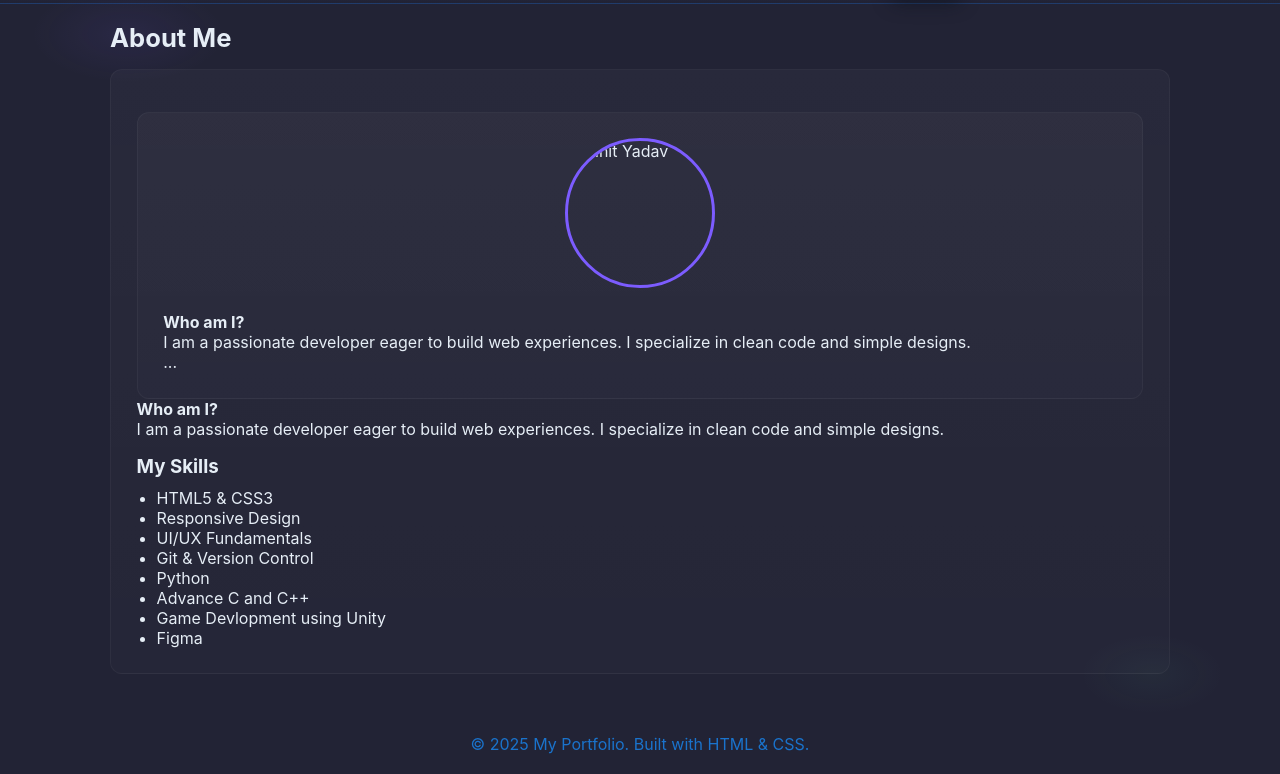
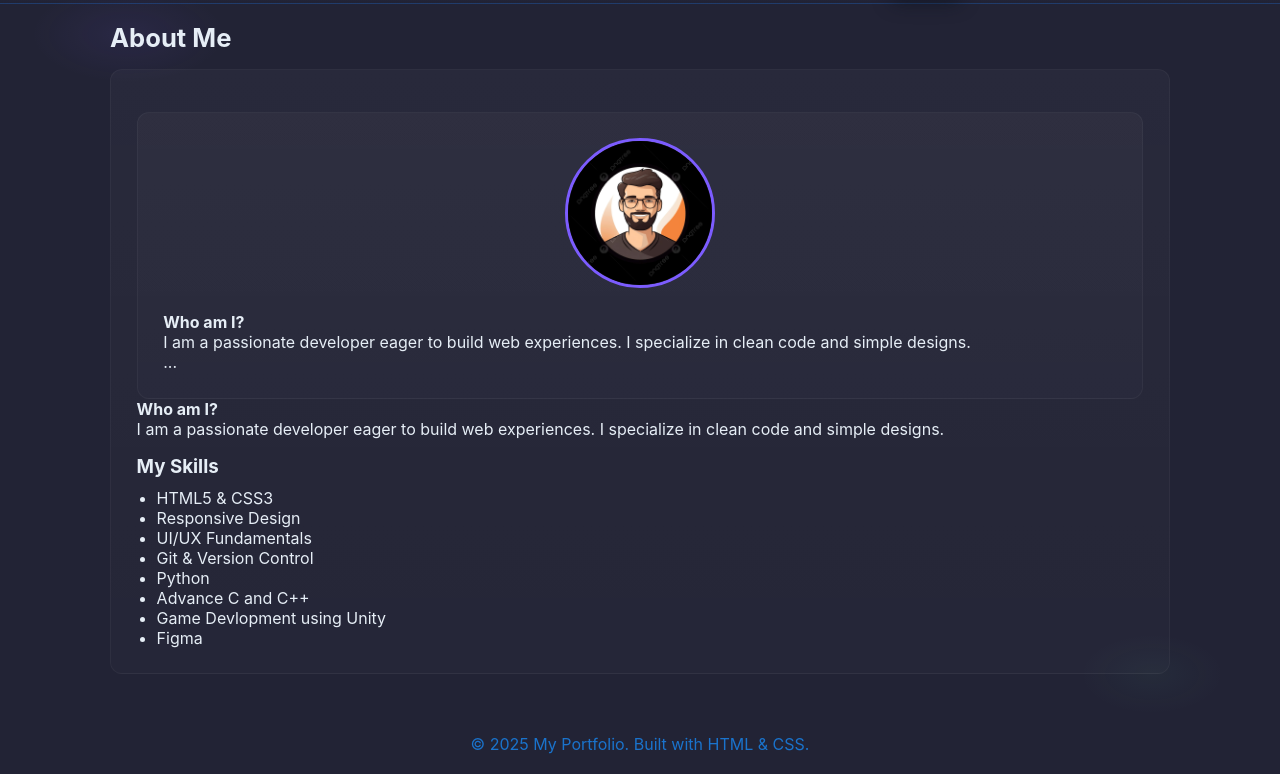
Before and after one commit to vinityadav7307-glitch/my-portfolio, a plain HTML site: page about.html in a window 1280 px wide. Shown: the part 46-820 px from the top of the page. Drawn offline with Linux system fonts and the light colour scheme.

Commit message:
Update about.html

```diff
--- a/about.html
+++ b/about.html
@@ -27,7 +27,7 @@
 
 <div class="card about-box" style="margin-top:1rem;">
 <div class="card about-box" style="margin-top:1rem;">
-    <img src="profile.jpg" alt="Vinit Yadav" class="profile-pic">
+    <img src="avatar.jpg" alt="Vinit Yadav" class="profile-pic">
 
     <p><strong>Who am I?</strong><br>
     I am a passionate developer eager to build web experiences. I specialize in clean code and simple designs.</p>
@@ -57,4 +57,5 @@ I am a passionate developer eager to build web experiences. I specialize in clea
 </footer>
 
 </body>
+
 </html>
```
